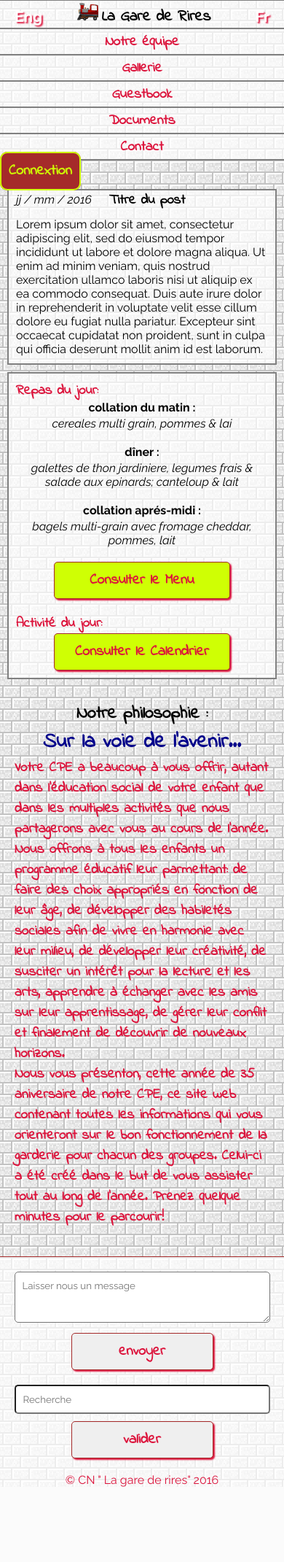
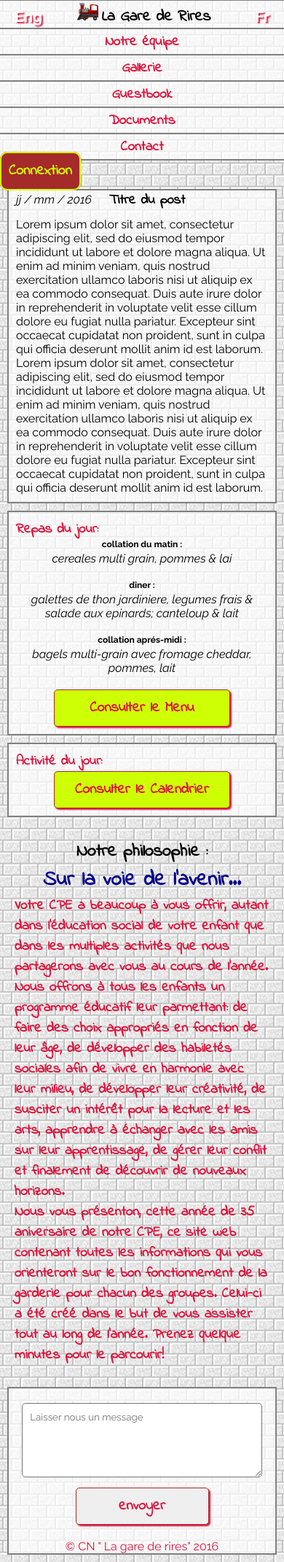
Before and after one commit to Qlcha/La-Gare-de-Rires, a PHP site: page / in a window 390 px wide. Shown: the whole page at 73% size. Before the commit the page ends 2038 px from the top, so only its background shows below. Run offline with PHP 8.4, Linux system fonts and the light colour scheme.

Commit message:
Index responsive final

```diff
--- a/css/stylesheet.css
+++ b/css/stylesheet.css
@@ -193,6 +193,7 @@ background-color: brown;
 
 #repas li:nth-of-type(odd){
     font-weight: bold;
+    font-size: 75%;
 }
 
 #repas li:nth-of-type(even){
@@ -278,9 +279,7 @@ text-align: center;
 
 /******************** FOOTER *********************/
 footer {
-    background-color:rgba(255,255,255,0.7);
     margin-top: 20px;
-    border-top: 1px solid brown;
     text-align: center;
     color: crimson;
 }
--- a/index.php
+++ b/index.php
@@ -13,10 +13,14 @@ require_once 'view_parts/_header.php';
         magna aliqua. Ut enim ad minim veniam, quis nostrud exercitation ullamco laboris nisi ut aliquip ex ea commodo
         consequat. Duis aute irure dolor in reprehenderit in voluptate velit esse cillum dolore eu fugiat nulla
         pariatur. Excepteur sint occaecat cupidatat non proident, sunt in culpa qui officia deserunt mollit anim id est
+        laborum. Lorem ipsum dolor sit amet, consectetur adipiscing elit, sed do eiusmod tempor incididunt ut labore et dolore
+        magna aliqua. Ut enim ad minim veniam, quis nostrud exercitation ullamco laboris nisi ut aliquip ex ea commodo
+        consequat. Duis aute irure dolor in reprehenderit in voluptate velit esse cillum dolore eu fugiat nulla
+        pariatur. Excepteur sint occaecat cupidatat non proident, sunt in culpa qui officia deserunt mollit anim id est
         laborum.</p>
 </section>
-<aside class="content_block" id="du_jour">
-    <section id="repas" class="du_jour">
+<aside id="du_jour">
+    <section id="repas" class="du_jour content_block"">
         <h3>Repas du jour:</h3>
         <ul>
             <li>Collation du matin :</li>
@@ -27,10 +31,10 @@ require_once 'view_parts/_header.php';
             <li>BAGELS MULTI-GRAIN AVEC FROMAGE CHEDDAR, POMMES, LAIT</li>
         </ul>
 
-        <a href="menu_3_semaines.php" class="button">Consulter le Menu</a>
+        <a href="menu_3_semaines.php" class="button">Consulter le Menu</a> </section>
 
-    </section>
-    <section id="activite" class="du_jour">
+
+    <section id="activite" class="du_jour content_block">
         <h3>Activité du jour:</h3>
         <a href="download/calendrier.pdf" class="button">Consulter le Calendrier</a>
     </section>
--- a/view_parts/_footer.php
+++ b/view_parts/_footer.php
@@ -1,12 +1,9 @@
-<footer>
+<footer class="content_block">
     <form action="#">
-        <textarea name="message" placeholder="Laisser nous un message" class="input" rows="3"></textarea>
+        <textarea name="message" placeholder="Laisser nous un message" class="input" rows="5"></textarea>
         <input type="submit" value="envoyer" class="button">
     </form>
-    <form>
-        <input type="search" name="recherche" placeholder="Recherche" class="input">
-        <input type="submit" value="valider" class="button">
-    </form>
+
     <p> &copy; CN " La gare de rires" 2016 </p>
 </footer>
 </div>
```
Also changed, not shown: other parts of css/stylesheet.css (+30 -2 lines).
